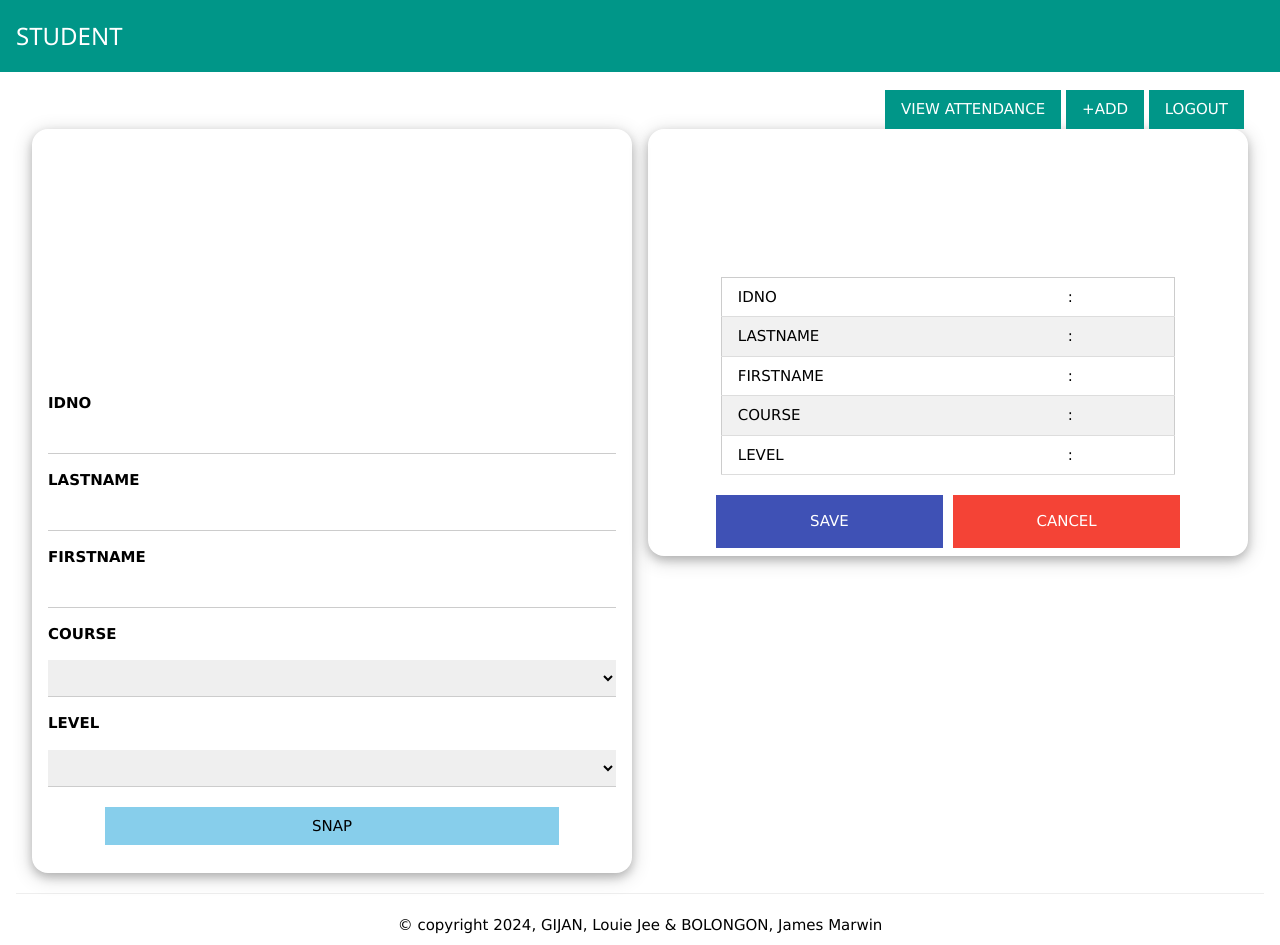
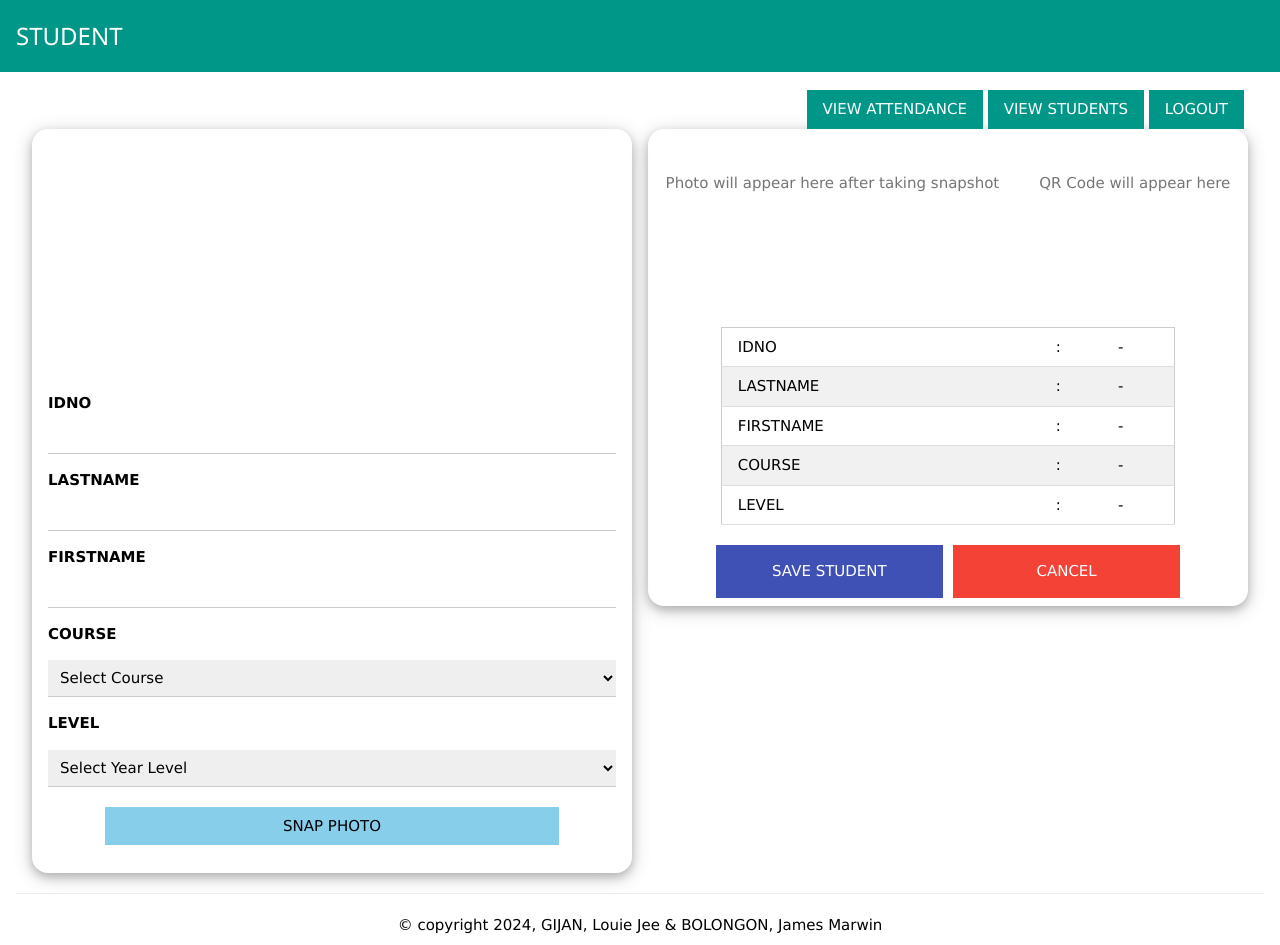
Before and after one commit to louiejee/Attendance-Tracking-System, a Flask app: page /add in a window 1280 px wide. Run offline with Flask 3, Linux system fonts and the light colour scheme; some libraries are stand-ins or nearby versions.

Commit message:
Update student.html

```diff
--- a/templates/student.html
+++ b/templates/student.html
@@ -3,31 +3,44 @@
 {% block content %}
     <div class="w3-row" style="text-align: right; margin-right: 20px; margin-top: 10px;">
         <button class="w3-button w3-teal" onclick="window.location.href='/attendance'">VIEW ATTENDANCE</button>
-        <button class="w3-button w3-teal" onclick="window.location.href='/add'">+ADD</button>
-        <button class="w3-button w3-teal" onclick="window.location.href='/'">LOGOUT</button>
+        <button class="w3-button w3-teal" onclick="window.location.href='/userlist'">VIEW STUDENTS</button>
+        <button class="w3-button w3-teal" onclick="window.location.href='/logout'">LOGOUT</button>
     </div>
+
+    {% if error %}
+    <div class="w3-panel w3-red w3-display-container">
+        <span onclick="this.parentElement.style.display='none'"
+              class="w3-button w3-large w3-display-topright">&times;</span>
+        <h3>Error!</h3>
+        <p>{{ error }}</p>
+    </div>
+    {% endif %}
+
     <div class="w3-row-padding">
         <!-- Left Column: Form Section -->
         <div class="w3-half">
             <div class="w3-container w3-padding w3-round-xlarge w3-card-4">
                 <div id="my_camera" style="width:300px; height:150px;margin:auto"></div>
+
+                <!-- ACTUAL FORM for submission -->
+                <form id="studentForm" method="POST" action="/add_student">
                     <p>
                         <label><b>IDNO</b></label>
-                    <input type="text" name="idno" id="idno" class="w3-input">
+                        <input type="text" name="idno" id="idno" class="w3-input" required>
                     </p>
                     <p>
                         <label><b>LASTNAME</b></label>
-                    <input type="text" name="lastname" id="lastname" class="w3-input">
+                        <input type="text" name="lastname" id="lastname" class="w3-input" required>
                     </p>
                     <p>
                         <label><b>FIRSTNAME</b></label>
-                    <input type="text" name="firstname" id="firstname" class="w3-input">
+                        <input type="text" name="firstname" id="firstname" class="w3-input" required>
                     </p>
                     <p>
                         <label><b>COURSE</b></label>
                         <div class="input-container">
-                        <select name="course" id="course" class="w3-input">
-                            <option value=""></option>
+                            <select name="course" id="course" class="w3-input" required>
+                                <option value="">Select Course</option>
                                 <option value="BSIT">BSIT</option>
                                 <option value="BSCS">BSCS</option>
                                 <option value="BSECE">BSECE</option>
@@ -38,8 +51,8 @@
                     <p>
                         <label><b>LEVEL</b></label>
                         <div class="input-container">
-                        <select name="level" id="level" class="w3-input">
-                            <option value=""></option>
+                            <select name="level" id="level" class="w3-input" required>
+                                <option value="">Select Year Level</option>
                                 <option value="1">1st Year</option>
                                 <option value="2">2nd Year</option>
                                 <option value="3">3rd Year</option>
@@ -47,65 +60,67 @@
                             </select>
                         </div>
                     </p>
-                <button class="w3-button w3-light-blue snap-button" onclick="take_snapshot()">SNAP</button>
+
+                    <!-- Hidden fields for image and QR code -->
+                    <input type="hidden" name="image_data" id="image_data">
+                    <input type="hidden" name="qr_code_data" id="qr_code_data">
+
+                    <button type="button" class="w3-button w3-light-blue snap-button" onclick="take_snapshot()">SNAP PHOTO</button>
+                </form>
             </div>
         </div>
 
-        <!-- Right Column: Display Section (Image, QR Code, Table) -->
+        <!-- Right Column: Display Section -->
         <div class="w3-half">
             <div class="w3-container w3-padding w3-round-xlarge w3-card-4">
                 <!-- Container for Image and QR Code -->
                 <div class="image-qr-container">
                     <!-- Image Display Section -->
-                    <div id="my_result" style="margin-right: 20px;"></div>
+                    <div id="my_result" style="margin-right: 20px; min-height: 150px;">
+                        <p class="w3-text-grey">Photo will appear here after taking snapshot</p>
+                    </div>
                     <!-- QR Code Section -->
-                    <div id="my_qr_code">
+                    <div id="my_qr_code" style="min-height: 150px;">
+                        <p class="w3-text-grey">QR Code will appear here</p>
                         <img id="generated_qr_code" src="" alt="QR Code" width="150" height="150" style="display: none;">
                     </div>
                 </div>
-                <!-- Table Displaying User Data -->
+
+                <!-- Preview Table -->
                 <div class="table-container">
-                    <table class="w3-table-all" style="margin-top: 120px; text-align: center;">
+                    <table class="w3-table-all" style="margin-top: 20px; text-align: center;">
                         <tr>
                             <td>IDNO</td>
                             <td>:</td>
-                            <td>
-                                <div id="my_idno"></div>
-                            </td>
+                            <td><div id="my_idno">-</div></td>
                         </tr>
                         <tr>
                             <td>LASTNAME</td>
                             <td>:</td>
-                            <td>
-                                <div id="my_lastname"></div>
-                            </td>
+                            <td><div id="my_lastname">-</div></td>
                         </tr>
                         <tr>
                             <td>FIRSTNAME</td>
                             <td>:</td>
-                            <td>
-                                <div id="my_firstname"></div>
-                            </td>
+                            <td><div id="my_firstname">-</div></td>
                         </tr>
                         <tr>
                             <td>COURSE</td>
                             <td>:</td>
-                            <td>
-                                <div id="my_course"></div>
-                            </td>
+                            <td><div id="my_course">-</div></td>
                         </tr>
                         <tr>
                             <td>LEVEL</td>
                             <td>:</td>
-                            <td>
-                                <div id="my_level"></div>
-                            </td>
+                            <td><div id="my_level">-</div></td>
                         </tr>
                     </table>
                 </div>
+
+                <!-- Action Buttons -->
                 <div class="button-container">
-                    <button class="w3-button w3-indigo action-button" onclick="save_student_info()">SAVE</button>
-                    <button class="w3-button w3-red action-button" onclick="cancel_form()">CANCEL</button>
+                    <button class="w3-button w3-indigo action-button" onclick="saveStudent()">SAVE STUDENT</button>
+                    <button class="w3-button w3-red action-button" onclick="cancelForm()">CANCEL</button>
                 </div>
             </div>
         </div>
@@ -168,33 +172,32 @@
 
         .w3-table-all {
             margin: auto;
-            width: 80%; /* Adjust width as needed */
+            width: 80%;
         }
 
-        /* Flexbox container for image and QR code */
         .image-qr-container {
-            display: flex; /* Arrange items side by side */
-            justify-content: center; /* Center items horizontally */
-            align-items: center; /* Align items vertically */
-            margin-top: 20px; /* Add some space above */
+            display: flex;
+            justify-content: center;
+            align-items: flex-start;
+            margin-top: 20px;
+            gap: 20px;
         }
 
         #my_result img {
-            border: 2px solid #ddd; /* Optional: Add a border to the image */
-            border-radius: 10px; /* Optional: Rounded corners */
-            width: 200px; /* Adjust width as needed */
+            border: 2px solid #ddd;
+            border-radius: 10px;
+            width: 200px;
             height: auto;
-        }
-
-        #generated_qr_code {
-            display: inline; /* Ensure the QR code appears properly */
         }
     </style>
 
     <script src="https://cdnjs.cloudflare.com/ajax/libs/webcamjs/1.0.26/webcam.min.js"></script>
+    <script>
+        // Global variables to store data
+        let currentImageData = null;
+        let currentQRCodeData = null;
 
-<script language="JavaScript">
-    // Configure Webcam Settings
+        // Configure Webcam
         Webcam.set({
             width: 320,
             height: 240,
@@ -207,122 +210,151 @@
             fps: 45
         });
 
-    // Attach the Webcam to the 'my_camera' div
         Webcam.attach('#my_camera');
 
         function take_snapshot() {
-        // Get values from the form fields
-        var idno = document.getElementById('idno').value.trim();
-        var lastname = document.getElementById('lastname').value.trim();
-        var firstname = document.getElementById('firstname').value.trim();
-        var course = document.getElementById('course').value.trim();
-        var level = document.getElementById('level').value.trim();
+            // Validate form fields
+            const idno = document.getElementById('idno').value.trim();
+            const lastname = document.getElementById('lastname').value.trim();
+            const firstname = document.getElementById('firstname').value.trim();
+            const course = document.getElementById('course').value;
+            const level = document.getElementById('level').value;
 
-        // Validate if any field is empty
             if (!idno || !lastname || !firstname || !course || !level) {
-            alert("Please fill in all fields before taking a snapshot.");
+                alert("Please fill in ALL fields before taking a snapshot.");
                 return;
             }
 
-        // Take the snapshot
+            // Take snapshot
             Webcam.snap(function(data_uri) {
-            // Show the snapshot image in the 'my_result' div
+                // Store image data
+                currentImageData = data_uri;
+
+                // Display preview
                 document.getElementById('my_result').innerHTML = '<img src="'+data_uri+'"/>';
 
-            // Send image data to the server to save
+                // Update preview table
+                document.getElementById('my_idno').textContent = idno;
+                document.getElementById('my_lastname').textContent = lastname;
+                document.getElementById('my_firstname').textContent = firstname;
+                document.getElementById('my_course').textContent = course;
+                document.getElementById('my_level').textContent = level;
+
+                // Generate QR Code
+                const qrData = `${idno},${lastname},${firstname},${course},${level}`;
+                const qrCodeUrl = `https://api.qrserver.com/v1/create-qr-code/?data=${encodeURIComponent(qrData)}&size=150x150`;
+
+                // Display QR Code
+                document.getElementById('generated_qr_code').src = qrCodeUrl;
+                document.getElementById('generated_qr_code').style.display = 'inline';
+                document.getElementById('my_qr_code').innerHTML = '';
+                document.getElementById('my_qr_code').appendChild(document.getElementById('generated_qr_code'));
+
+                // Store QR code data
+                currentQRCodeData = qrCodeUrl;
+
+                alert("Snapshot taken! Click SAVE STUDENT to save.");
+            });
+        }
+
+        function saveStudent() {
+            // Get form values
+            const idno = document.getElementById('idno').value.trim();
+            const lastname = document.getElementById('lastname').value.trim();
+            const firstname = document.getElementById('firstname').value.trim();
+            const course = document.getElementById('course').value;
+            const level = document.getElementById('level').value;
+
+            // Validate
+            if (!idno || !lastname || !firstname || !course || !level) {
+                alert("Please fill in ALL fields.");
+                return;
+            }
+
+            if (!currentImageData) {
+                alert("Please take a snapshot first.");
+                return;
+            }
+
+            // Show loading
+            const saveBtn = document.querySelector('button[onclick="saveStudent()"]');
+            const originalText = saveBtn.textContent;
+            saveBtn.textContent = "Saving...";
+            saveBtn.disabled = true;
+
+            // 1. Save image to server
             fetch('/save_image', {
                 method: 'POST',
                 headers: {
                     'Content-Type': 'application/json',
                 },
                 body: JSON.stringify({
-                    image_data: data_uri,
+                    image_data: currentImageData,
                     idno: idno
                 })
             })
             .then(response => response.json())
-            .then(data => {
-                if (data.success) {
-                    console.log('Image saved successfully!');
-                }
-            });
-
-            // Display the entered student data
-            document.getElementById('my_idno').innerHTML = idno;
-            document.getElementById('my_lastname').innerHTML = lastname;
-            document.getElementById('my_firstname').innerHTML = firstname;
-            document.getElementById('my_course').innerHTML = course;
-            document.getElementById('my_level').innerHTML = level;
-
-            // Generate QR Code
-            var qr_code_url = "https://api.qrserver.com/v1/create-qr-code/?data=" + idno + "," +
-                              lastname + "," + firstname + "," + course + "," + level + "&size=150x150";
-
-            // Show QR code
-            document.getElementById('generated_qr_code').src = qr_code_url;
-            document.getElementById('generated_qr_code').style.display = 'inline';
-        });
+            .then(imageResult => {
+                if (!imageResult.success) {
+                    throw new Error('Failed to save image');
                 }
 
-    function save_student_info() {
-        // Get form data
-        const formData = new FormData();
-        formData.append('idno', document.getElementById('idno').value);
-        formData.append('lastname', document.getElementById('lastname').value);
-        formData.append('firstname', document.getElementById('firstname').value);
-        formData.append('course', document.getElementById('course').value);
-        formData.append('level', document.getElementById('level').value);
-
-        // Save QR code
-        const qrCodeSrc = document.getElementById('generated_qr_code').src;
-        if (qrCodeSrc) {
-            fetch('/save_qr_code', {
+                // 2. Save QR code
+                if (currentQRCodeData) {
+                    return fetch('/save_qr_code', {
                         method: 'POST',
                         headers: {
                             'Content-Type': 'application/json',
                         },
                         body: JSON.stringify({
-                    qr_code_url: qrCodeSrc,
-                    idno: document.getElementById('idno').value
+                            qr_code_url: currentQRCodeData,
+                            idno: idno
                         })
                     });
                 }
+                return { ok: true };
+            })
+            .then(qrResponse => {
+                if (qrResponse && !qrResponse.ok) {
+                    throw new Error('Failed to save QR code');
+                }
 
-        // Submit form to server
-        fetch('/add_student', {
-            method: 'POST',
-            body: formData
-        })
-        .then(response => {
-            if (response.redirected) {
-                window.location.href = response.url;
-            }
+                // 3. Submit the form to save student data
+                document.getElementById('studentForm').submit();
             })
             .catch(error => {
                 console.error('Error:', error);
-            alert('Error saving student');
+                alert('Error saving student: ' + error.message);
+                saveBtn.textContent = originalText;
+                saveBtn.disabled = false;
             });
         }
 
-    function cancel_form() {
-        // Clear all fields
-        document.getElementById('idno').value = '';
-        document.getElementById('lastname').value = '';
-        document.getElementById('firstname').value = '';
-        document.getElementById('course').value = '';
-        document.getElementById('level').value = '';
+        function cancelForm() {
+            if (confirm("Are you sure? All unsaved data will be lost.")) {
+                // Reset form
+                document.getElementById('studentForm').reset();
 
-        // Clear displayed data
-        document.getElementById('my_idno').innerHTML = '';
-        document.getElementById('my_lastname').innerHTML = '';
-        document.getElementById('my_firstname').innerHTML = '';
-        document.getElementById('my_course').innerHTML = '';
-        document.getElementById('my_level').innerHTML = '';
+                // Reset preview
+                document.getElementById('my_result').innerHTML = '<p class="w3-text-grey">Photo will appear here after taking snapshot</p>';
+                document.getElementById('my_qr_code').innerHTML = '<p class="w3-text-grey">QR Code will appear here</p>';
 
-        // Clear image and QR code
-        document.getElementById('my_result').innerHTML = '';
-        document.getElementById('generated_qr_code').style.display = 'none';
+                // Reset preview table
+                document.getElementById('my_idno').textContent = '-';
+                document.getElementById('my_lastname').textContent = '-';
+                document.getElementById('my_firstname').textContent = '-';
+                document.getElementById('my_course').textContent = '-';
+                document.getElementById('my_level').textContent = '-';
+
+                // Reset global variables
+                currentImageData = null;
+                currentQRCodeData = null;
+
+                // Re-attach QR code element
+                const qrCode = document.getElementById('generated_qr_code');
+                qrCode.style.display = 'none';
+                document.getElementById('my_qr_code').appendChild(qrCode);
+            }
         }
     </script>
-
 {% endblock %}
```
Also changed, not shown: other parts of templates/student.html (+12 -23 lines). Lines whose indentation alone changed are shown as unchanged.
